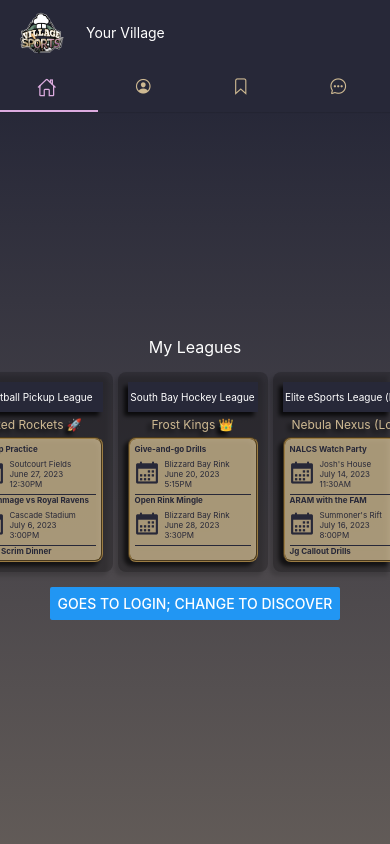
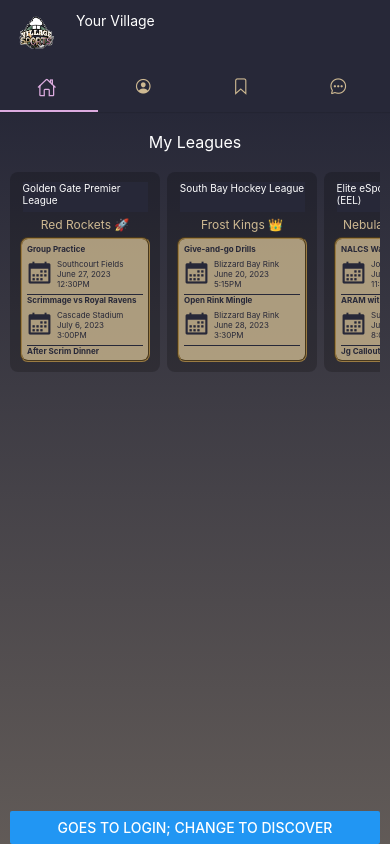
Before and after one commit to Blue-Ocean-Naruto/Village-Sports, a React Native app: screen /Home in a window 390 px wide. Built offline with nearby package versions, Linux system fonts and the light colour scheme.

Commit message:
MyLeagues now scrolls horizontally across all leagues and vertically within each overflow of event list

```diff
--- a/client/home/Home.jsx
+++ b/client/home/Home.jsx
@@ -1,5 +1,5 @@
 import React from 'react';
-import { Text, View, StyleSheet, Button } from 'react-native';
+import { Text, View, StyleSheet, Button, ScrollView } from 'react-native';
 import LinearView from '../sharedComponents/LinearView.jsx';
 import { mockData } from '../sharedComponents/mockData.js';
 
@@ -9,9 +9,9 @@ export default function Home({ navigation }) {
   return (
     <LinearView>
       <Text style={styles.myLeagues}>My Leagues</Text>
-      <View style={styles.carousel}>
+      <ScrollView horizontal showsHorizontalScrollIndicator={false} bounces={false} style={styles.carousel}>
         {mockData.leagues.map((league => <LeagueCard league={league} key={league.id}/>))}
-      </View>
+      </ScrollView>
       <Button
         title="Goes to Login; Change to Discover"
         onPress={() =>
@@ -25,11 +25,14 @@ export default function Home({ navigation }) {
 const styles = StyleSheet.create({
   myLeagues: {
     color: 'white',
-    fontSize: 16
+    fontSize: 16,
+    marginTop: 20,
+    marginBottom: 5,
+    alignSelf: 'center'
   },
   carousel: {
     display: 'flex',
     flexDirection: 'row',
-    margin: 15
+    marginTop: 15
   }
 })
--- a/client/home/LeagueCard.jsx
+++ b/client/home/LeagueCard.jsx
@@ -5,11 +5,13 @@ import EventInfo from './EventInfo.jsx';
 export default function LeagueCard({ league }) {
   return (
     <View style={styles.container}>
-      <Text style={styles.leagueName}>{league.name}</Text>
+      <View style={{display: 'flex', justifyContent: 'center', alignItems: 'center'}}>
+        <Text style={styles.leagueName}>{league.name}</Text>
+      </View>
       <Text style={styles.teamName}>{league.teams[0].name}</Text>
 
       <ScrollView style={styles.infoCard}>
-        {league.teams[0].events.map((event) => <EventInfo event={event} key={event.id}/>)}
+        {league.teams[0].events.map((event, i) => <EventInfo event={event} key={i}/>)}
       </ScrollView>
     </View>
   )
@@ -22,15 +24,15 @@ const styles = StyleSheet.create({
     height: 200,
     width: 150,
     backgroundColor: 'rgba(0,0,0,0.2)',
-    filter: 'drop-shadow(-4px 4px 2px rgba(0,0,0,0.8))',
-    marginRight: 5
+    marginRight: 7
   },
   leagueName: {
     color: 'white',
     backgroundColor: '#272838',
     height: 30,
+    width: 125,
     display: 'flex',
-    alignItems: 'center',
+    alignSelf: 'center',
     justifyContent: 'center',
     fontSize: 10,
     marginBottom: 5
@@ -39,7 +41,7 @@ const styles = StyleSheet.create({
     color: '#CEB992',
     fontSize: 12,
     display: 'flex',
-    alignItems: 'center',
+    alignSelf: 'center',
     justifyContent: 'center',
     marginBottom: 5
   },
--- a/client/sharedComponents/LinearView.jsx
+++ b/client/sharedComponents/LinearView.jsx
@@ -42,14 +42,10 @@ export default function LinearView ({ children }) {
 const styles = StyleSheet.create({
   gradient: {
     flex: 1,
-    backgroundColor: '#272838',
-    alignItems: 'center',
-    justifyContent: 'center',
+    backgroundColor: '#272838'
   },
   container: {
     flex: 1,
-    marginHorizontal: 15,
-    alignItems: 'center',
-    justifyContent: 'center',
+    marginHorizontal: 10
   },
 });
--- a/client/sharedComponents/NavStackHeader.jsx
+++ b/client/sharedComponents/NavStackHeader.jsx
@@ -12,30 +12,28 @@ but after changing the text to your screen's name, you could also add an icon or
 */
 
 import React from 'react';
-import { View, Image, StyleSheet, Text } from 'react-native';
+import { View, Image, StyleSheet, Text, SafeAreaView } from 'react-native';
 
 export default function NavStackHeader () {
   return (
-    <View style={styles.container}>
+    <SafeAreaView style={styles.container}>
       <Image
         style={styles.image}
         source={require('../../assets/VillageSportsLogo.png')}
         contentFit='contain'
       />
       <Text style={styles.text}>Your Village</Text>
-    </View>
+    </SafeAreaView>
   );
 }
 
 const styles = StyleSheet.create({
   container: {
-    flexDirection: 'row',
-    justifyContent: 'center',
-    alignItems: 'center',
+    flexDirection: 'row'
   },
   image: {
-    width: 50,
-    height: 50,
+    width: 40,
+    height: 40,
     zIndex: 999,
     marginRight: 20,
   },
--- a/client/sharedComponents/mockData.js
+++ b/client/sharedComponents/mockData.js
@@ -1,8 +1,13 @@
 exports.mockData = {
   leagues: [
     {
-      id: 1,
-      name: 'Football Pickup League',
+      id: 18900,
+      name: 'Golden Gate Premier League',
+      location: {
+        latitude: 37.76680000000000,
+        longitude: -122.45630000000000
+      },
+      picture: 'https://res.cloudinary.com/dnr41r1lq/image/upload/v1686615315/soccer_oj8ssf.webp',
       sport: 'Football',
       teams: [
         {
@@ -12,7 +17,7 @@ exports.mockData = {
           events: [
             {
               name: 'Group Practice',
-              location: 'Soutcourt Fields',
+              location: 'Southcourt Fields',
               date: 'June 27, 2023',
               time: '12:30PM'
             },
@@ -33,8 +38,13 @@ exports.mockData = {
       ]
     },
     {
-      id: 2,
+      id: 298,
       name: 'South Bay Hockey League',
+      location: {
+        latitude: 37.764050000000000,
+        longitude: -122.472520000000000
+      },
+      picture: 'https://res.cloudinary.com/dnr41r1lq/image/upload/v1686615396/hockey_r9nk4b.jpg',
       sport: 'Hockey',
       teams: [
         {
@@ -61,6 +71,11 @@ exports.mockData = {
     {
       id: 3,
       name: 'Elite eSports League (EEL)',
+      location: {
+        latitude: 37.764050000000000,
+        longitude: -122.472520000000000
+      },
+      picture: 'https://res.cloudinary.com/dnr41r1lq/image/upload/v1686615478/lol_w8emw7.jpg',
       sport: 'Video Games',
       teams: [
         {
@@ -89,6 +104,129 @@ exports.mockData = {
           ]
         }
       ]
+    },
+    {
+      id: 49572,
+      name: 'NorCal Tennis',
+      location: {
+        latitude: 37.42390000000000,
+        longitude: -122.08280000000000
+      },
+      picture: 'https://res.cloudinary.com/dnr41r1lq/image/upload/v1686615707/tennis_ery9mr.webp',
+      sport: 'Tennis',
+      teams: [
+        {
+          id: 999,
+          name: 'Volley Vipers 🐍',
+          members: ['Andrew', 'Angelica', 'Shannon', 'Michael', 'Peter'],
+          events: [
+            {
+              name: 'Point Play',
+              location: 'Grand Slam Gardens',
+              date: 'June 12, 2023',
+              time: '12:30PM'
+            },
+            {
+              name: 'Doubles w/Scrim Partner',
+              location: 'Spin City Tennis Club',
+              date: 'June 23, 2023',
+              time: '4:45PM'
+            },
+            {
+              name: 'Groundstroke Drills',
+              location: "Grand Slam Gardens",
+              date: 'June 29, 2023',
+              time: '2:00PM'
+            },
+            {
+              name: 'Lunch Break!',
+              location: "Rec Room Cafe",
+              date: 'July 1, 2023',
+              time: '1:00PM'
+            }
+          ]
+        }
+      ]
+    },
+    {
+      id: 52311,
+      name: 'Oakland FA',
+      location: {
+        latitude: 37.80440000000000,
+        longitude: -122.27110000000000
+      },
+      picture: 'https://res.cloudinary.com/dnr41r1lq/image/upload/v1686616401/americanFootball_y06lvt.webp',
+      sport: 'American Football',
+      teams: [
+        {
+          id: 9987,
+          name: 'Rampant Rhinos 🦏',
+          members: ['Finn', 'Troy', 'Chad', 'Damian'],
+          events: [
+            {
+              name: 'Team Practice',
+              location: 'Playmaker Park',
+              date: 'June 18, 2023',
+              time: '2:30PM'
+            },
+            {
+              name: 'Strength and Conditioning',
+              location: "Maverick's Gym",
+              date: 'June 19, 2023',
+              time: '6:45PM'
+            }
+          ]
+        }
+      ]
+    },
+    {
+      id: 934122,
+      name: 'San Jose Ballers',
+      location: {
+        latitude: 37.33620000000000,
+        longitude: -121.89060000000000
+      },
+      picture: 'https://res.cloudinary.com/dnr41r1lq/image/upload/v1686616893/basketball_ovtupl.jpg',
+      sport: 'Basketball',
+      teams: [
+        {
+          id: 22,
+          name: 'Dunk Dynasty 🏀',
+          members: ['Milo', 'Max', 'Xavier', 'Caleb', 'Silas', 'Asher'],
+          events: [
+            {
+              name: 'Shootaround',
+              location: 'Jumpshot Junction',
+              date: 'June 22, 2023',
+              time: '4:30PM'
+            },
+            {
+              name: 'Training Session',
+              location: "HoopWorld Gymnasium",
+              date: 'July 5, 2023',
+              time: '8:00PM'
+            },
+            {
+              name: 'Rebounding Drills',
+              location: "Alley-Oop Arena",
+              date: 'July 22, 2023',
+              time: '5:45PM'
+            },
+            {
+              name: 'Training Session',
+              location: "Fastbreak Fitness Center",
+              date: 'July 29, 2023',
+              time: '6:45PM'
+            },
+            {
+              name: 'Conditioning Drills',
+              location: "Alley-Oop Arena",
+              date: 'August 17, 2023',
+              time: '5:45PM'
+            }
+          ]
+        }
+      ]
     }
   ],
   userProfiles: [
```
Also changed, not shown: 1 other file (tests, documents, lock files or other folders).
